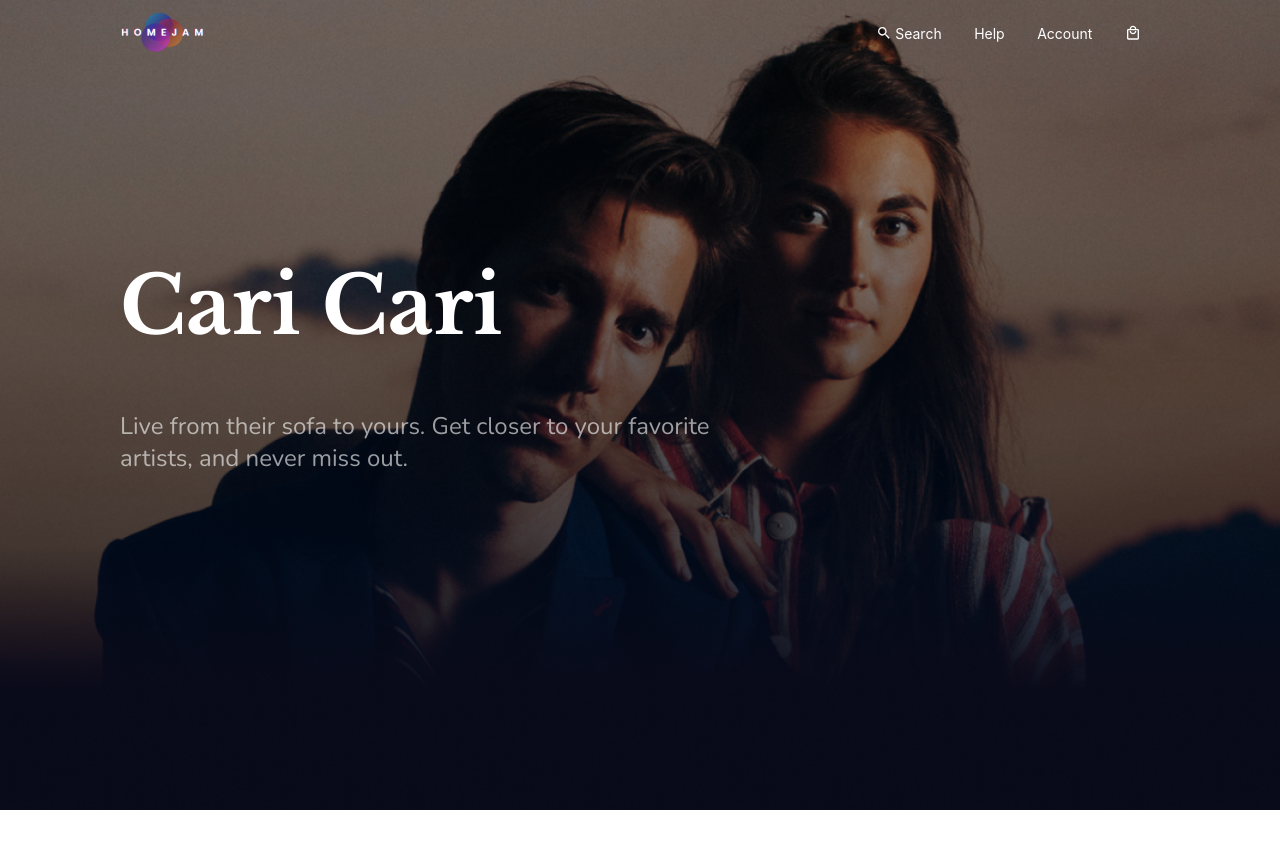
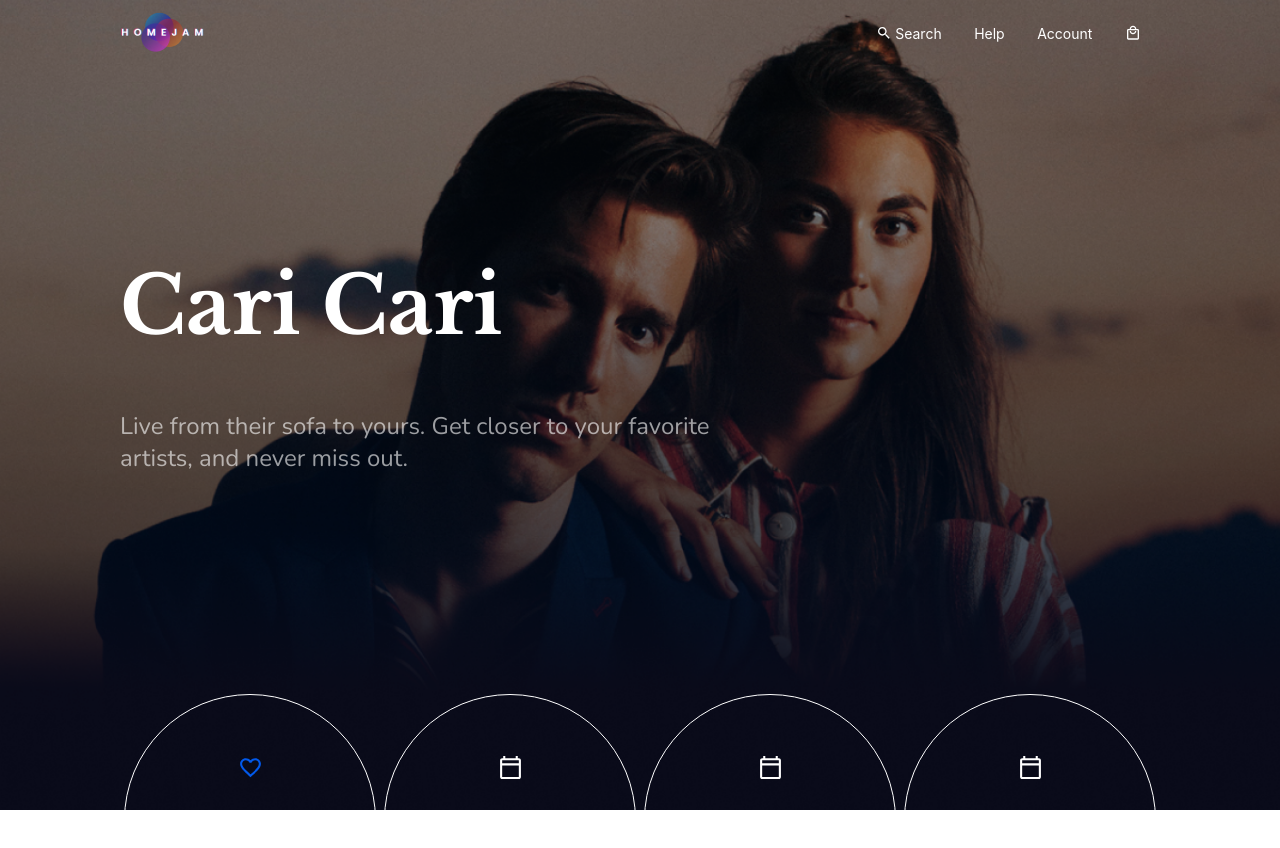
Before and after one commit to usaif1/homejam, a React (Create React App) app: page / in a window 1280 px wide. Shown: the top 848 px of the page. Before the commit the page ends 810 px from the top, so only its background shows below. Built offline with nearby package versions, Linux system fonts and the light colour scheme.

Commit message:
added label cards desktop view

```diff
--- a/package.json
+++ b/package.json
@@ -13,6 +13,7 @@
     "react-dom": "^17.0.2",
     "react-router-dom": "^5.2.0",
     "react-scripts": "4.0.3",
+    "swiper": "^6.6.2",
     "uuid": "^8.3.2",
     "web-vitals": "^1.0.1"
   },
--- a/src/components/home/Labels.js
+++ b/src/components/home/Labels.js
@@ -0,0 +1,65 @@
+//dependencies
+import React from "react";
+import { Swiper, SwiperSlide } from "swiper/react";
+import {
+  CalendarTodayOutlined,
+  FavoriteBorderOutlined,
+} from "@material-ui/icons";
+
+//imports
+import { useStyles } from "./styles";
+
+const iconStyles = {
+  fontSize: "2.5rem",
+};
+
+const labels = [
+  {
+    icon: (
+      <FavoriteBorderOutlined style={{ ...iconStyles, color: "#0259EB" }} />
+    ),
+    number: "0",
+    text: "Label",
+  },
+  {
+    icon: <CalendarTodayOutlined style={{ ...iconStyles }} />,
+    number: "0",
+    text: "Label",
+  },
+  {
+    icon: <CalendarTodayOutlined style={{ ...iconStyles }} />,
+    number: "0",
+    text: "Label",
+  },
+  {
+    icon: <CalendarTodayOutlined style={{ ...iconStyles }} />,
+    number: "0",
+    text: "Label",
+  },
+];
+
+const Labels = () => {
+  const classes = useStyles();
+
+  return (
+    <div
+      style={{
+        marginTop: "22rem",
+        display: "flex",
+        justifyContent: "space-around",
+      }}
+    >
+      {labels.map((label) => {
+        return (
+          <div className={classes.roundedContainer}>
+            <div>{label.icon}</div>
+            <p className={classes.labelNumber}>{label.number}</p>
+            <p className={classes.labelText}>{label.text}</p>
+          </div>
+        );
+      })}
+    </div>
+  );
+};
+
+export default Labels;
--- a/src/components/home/Navbar.js
+++ b/src/components/home/Navbar.js
@@ -1,9 +1,9 @@
 //dependencies
 import React from "react";
 import { Link } from "react-router-dom";
-import SearchIcon from "@material-ui/icons/Search";
-import LocalMallOutlinedIcon from "@material-ui/icons/LocalMallOutlined";
-import MenuIcon from "@material-ui/icons/Menu";
+import { Search, Menu, LocalMallOutlined } from "@material-ui/icons";
+// import LocalMallOutlined from "@material-ui/icons/LocalMallOutlined";
+// import  from "@material-ui/icons/Menu";
 
 //imports
 import homejamNavLogo from "../../assets/navbar/homejam-nav-logo.png";
@@ -20,7 +20,7 @@ const deskTopLinks = [
   {
     text: "Search",
     path: "/search",
-    icon: <SearchIcon style={iconStyles} />,
+    icon: <Search style={iconStyles} />,
   },
   {
     text: "Help",
@@ -35,19 +35,19 @@ const deskTopLinks = [
   {
     text: "",
     path: "/cart",
-    icon: <LocalMallOutlinedIcon style={iconStyles} />,
+    icon: <LocalMallOutlined style={iconStyles} />,
   },
 ];
 
 const mobileLinks = [
   {
-    icon: <SearchIcon style={iconStyles} />,
+    icon: <Search style={iconStyles} />,
   },
   {
-    icon: <LocalMallOutlinedIcon style={iconStyles} />,
+    icon: <LocalMallOutlined style={iconStyles} />,
   },
   {
-    icon: <MenuIcon style={iconStyles} />,
+    icon: <Menu style={iconStyles} />,
   },
 ];
 
--- a/src/components/home/styles.js
+++ b/src/components/home/styles.js
@@ -2,7 +2,7 @@
 import makeStyles from "@material-ui/styles/makeStyles";
 
 export const useStyles = makeStyles((theme) => ({
-  /*navbar*/
+  /*Navbar*/
   nav: {
     margin: "auto",
     display: "flex",
@@ -60,6 +60,31 @@ export const useStyles = makeStyles((theme) => ({
     width: "60rem",
   },
 
+  /*Labels*/
+  roundedContainer: {
+    display: "flex",
+    flexDirection: "column",
+    justifyContent: "center",
+    alignItems: "center",
+    color: "white",
+    fontSize: "1.8rem",
+    borderRadius: "50%",
+    border: "1px solid white",
+    height: "25rem",
+    width: "25rem",
+  },
+  labelNumber: {
+    fontFamily: "'Libre Baskerville', serif",
+    fontSize: "2.4rem",
+  },
+
+  labelText: {
+    fontFamily: "'Nunito', sans-serif",
+    color: "white",
+    opacity: "0.6",
+    margin: "0",
+  },
+
   /*Media Queries*/
   [theme.breakpoints.down("sm")]: {
     /*navbar*/
--- a/src/pages/HomePage.js
+++ b/src/pages/HomePage.js
@@ -3,7 +3,13 @@ import React from "react";
 import { Container } from "@material-ui/core";
 
 //imports
-import { Navbar, Heading } from "../components/home";
+import {
+  Navbar,
+  Heading,
+  Labels,
+  Reviews,
+  UpcomingShows,
+} from "../components/home";
 import { useStyles } from "./styles";
 
 const HomePage = () => {
@@ -14,6 +20,7 @@ const HomePage = () => {
       <Container classes={{ root: classes.homeContainer }}>
         <Navbar />
         <Heading />
+        <Labels />
       </Container>
     </div>
   );
--- a/src/pages/styles.js
+++ b/src/pages/styles.js
@@ -20,6 +20,9 @@ export const useStyles = makeStyles((theme) => ({
   },
 
   [theme.breakpoints.down("sm")]: {
+    homeWrapper: {
+      height: "unset",
+    },
     homeContainer: {
       maxWidth: "100%",
     },
```
Also changed, not shown: src/assets/labels/heart.svg (added), 1 other file (tests, documents, lock files or other folders).
